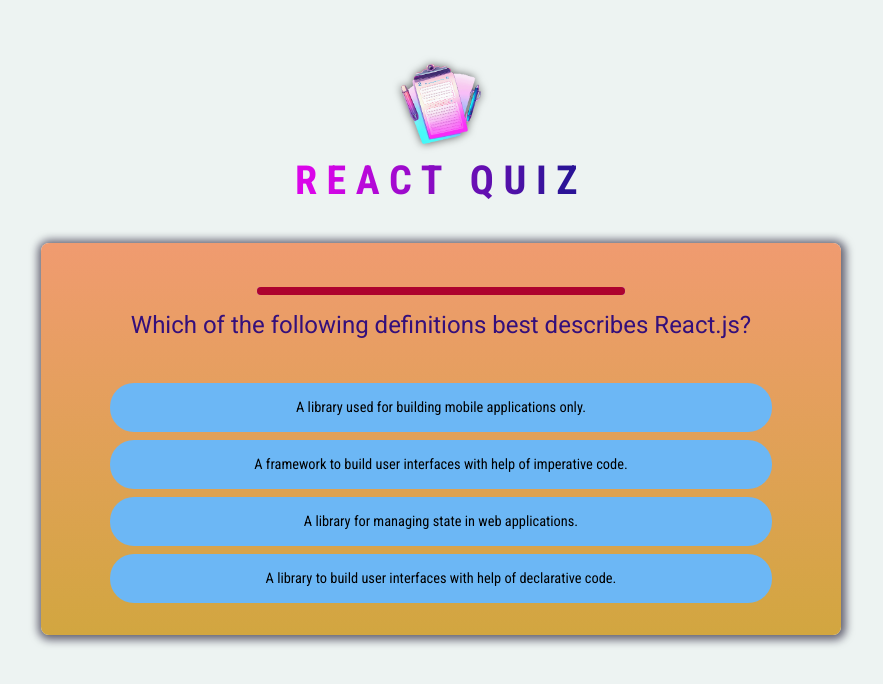
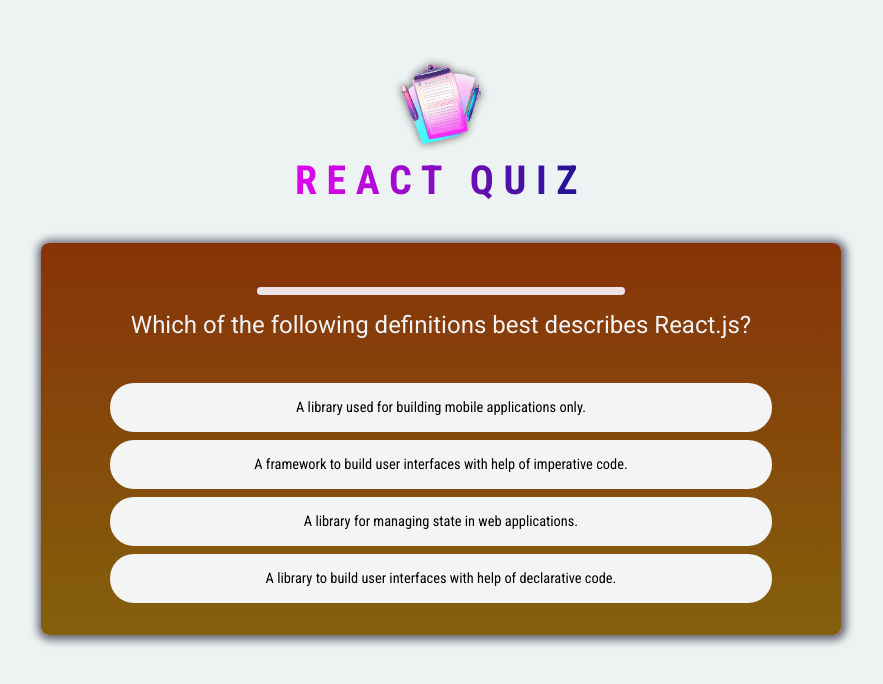
Before and after one commit to naveed60/React-Quiz-app-, a React (Vite) app: page / in a window 1280 px wide. Shown: the top 684 px of the page, without its empty margins (199-1082 px from the left). Built offline with nearby package versions, Linux system fonts and the light colour scheme.

Commit message:
design changes

```diff
--- a/src/index.css
+++ b/src/index.css
@@ -82,7 +82,7 @@
   max-width: 50rem;
   margin: auto;
   padding: 2rem;
-  background: linear-gradient(180deg, #f09b70 0%, #d2a640 100%);
+  background: linear-gradient(180deg, #873309 0%, #84600c 100%);
   border-radius: 8px;
   /* box-shadow: 1px 1px 4px 1px rgba(0, 0, 0, 0.6); */
   box-shadow: 1px 1px 8px 4px rgba(12, 5, 32, 0.6);
@@ -106,12 +106,12 @@
 }
 
 #question progress::-webkit-progress-bar {
-  background: #ad032e;
+  background: #ede2e5;
   border-radius: 24px;
 }
 
 #question progress::-webkit-progress-value {
-  background: #9e5ef8;
+  background: #ec2603;
   border-radius: 24px;
 }
 
@@ -132,7 +132,7 @@
   font-size: 1.5rem;
   font-weight: normal;
   margin: 0.5rem 0 2.5rem 0;
-  color: #340f7b;
+  color: #f4f3f6;
 }
 
 #answers {
@@ -159,7 +159,7 @@
   border: none;
   border-radius: 24px;
   /* background: linear-gradient(180deg, #81f1fb 0%, #73d2f8 100%); */
-  background: #6cb7f5;
+  background: #f3f5f4;
   cursor: pointer;
   transition: all 0.2s ease-in-out;
 }
```
